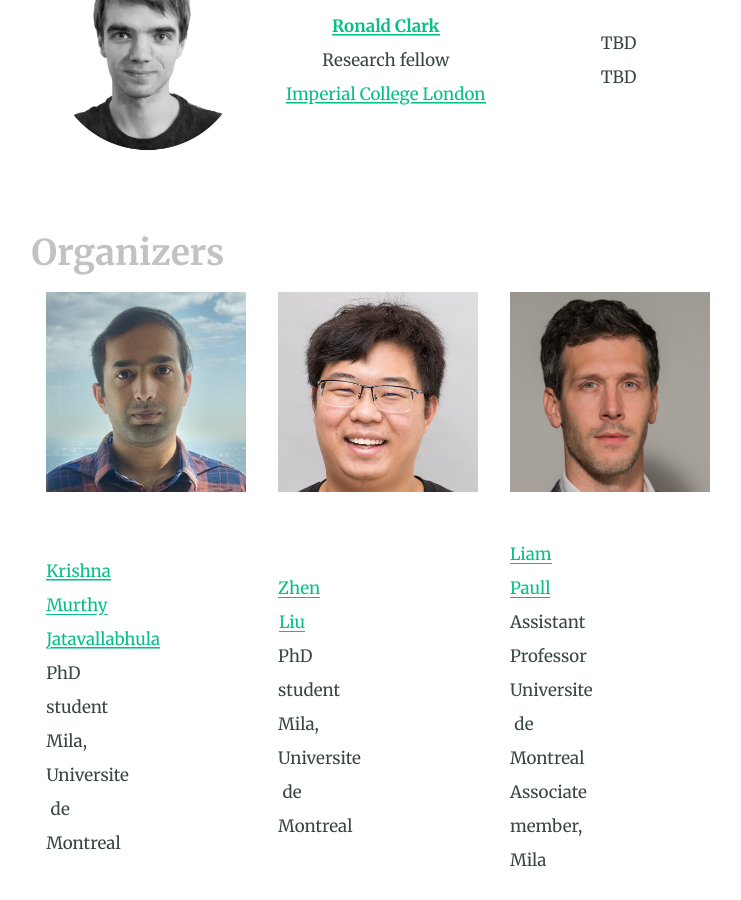
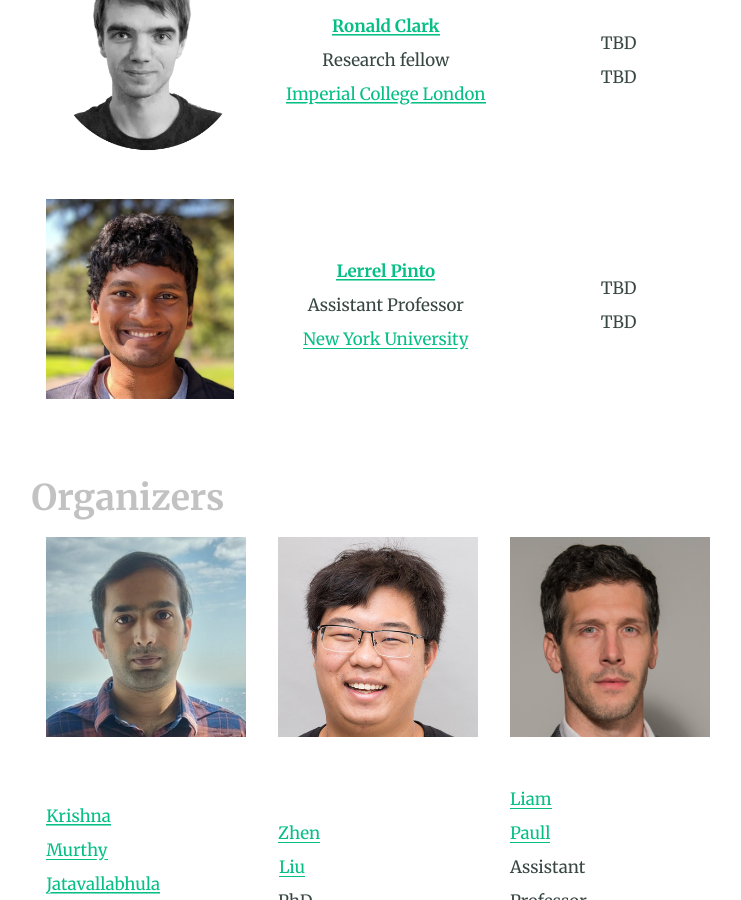
Before and after one commit to montrealrobotics/robotlearningseries, a Jekyll site: the page built from index.md, in a window 1280 px wide and 900 px high, scrolled down 2313 px. Shown: the whole window, without its empty margins (261-1002 px from the left). Built offline with Jekyll 4.4.1, drawn with Linux system fonts in a browser that asks for light colours; nearby versions of some CDN libraries; library files that are not in the unit come from our copies.

Commit message:
Add speaker - Lerrel
Signed-off-by: Krishna Murthy <krrish94@gmail.com>

```diff
--- a/index.md
+++ b/index.md
@@ -145,7 +145,27 @@ We're excited to have the following speakers this Fall! Follow this space for sc
         </td>
         <td style="width:40%">
             <p align="center">
-                <a href="http://ronnieclark.co.uk/" target="_blank"><b>Ronald Clark</b></a>  <br> Research fellow  <br> <a href="https://www.imperial.ac.uk/" target="_blank">Imperial College London</a>
+                <a href="https://ronnieclark.co.uk/" target="_blank"><b>Ronald Clark</b></a>  <br> Research fellow  <br> <a href="https://www.imperial.ac.uk/" target="_blank">Imperial College London</a>
+            </p>
+        </td>
+        <td style="width:35%">
+        	<p align="center">
+        		TBD <br> TBD
+        	</p>
+        </td>
+    </tr>
+    <!-- Lerrel Pinto -->
+    <tr valign="middle">
+        <td>
+            <div class="col-xs-3">
+                <p align="center">
+                    <img class="people-pic" src="assets/img/lerrel.jpg">
+                </p>
+            </div>
+        </td>
+        <td style="width:40%">
+            <p align="center">
+                <a href="https://cs.nyu.edu/~lp91/#" target="_blank"><b>Lerrel Pinto</b></a>  <br> Assistant Professor  <br> <a href="https://cs.nyu.edu/home/index.html" target="_blank">New York University</a>
             </p>
         </td>
         <td style="width:35%">
```
Also changed, not shown: assets/img/lerrel.jpg (added), 16 other files.
